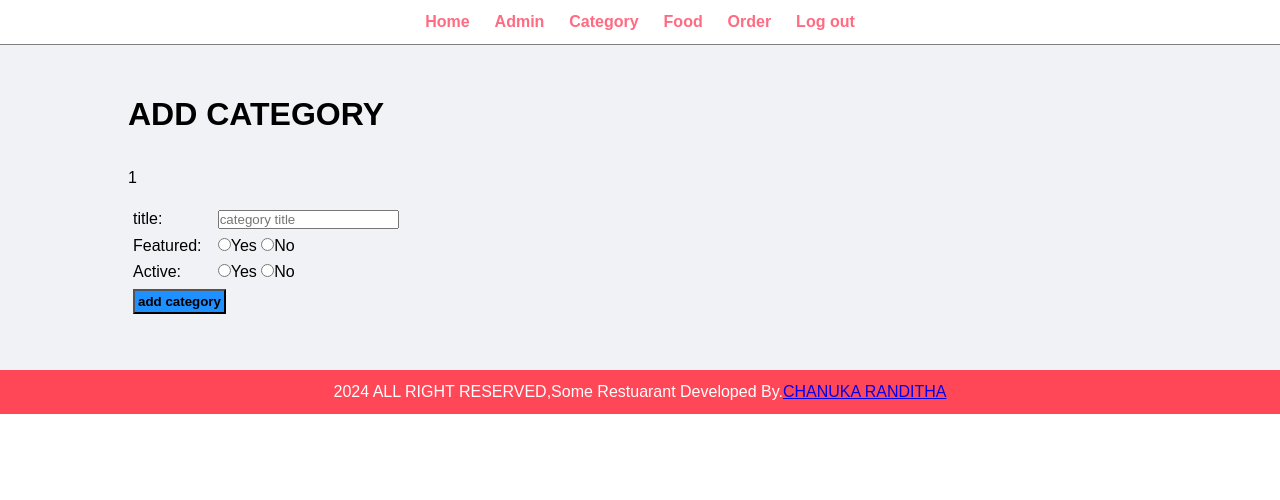
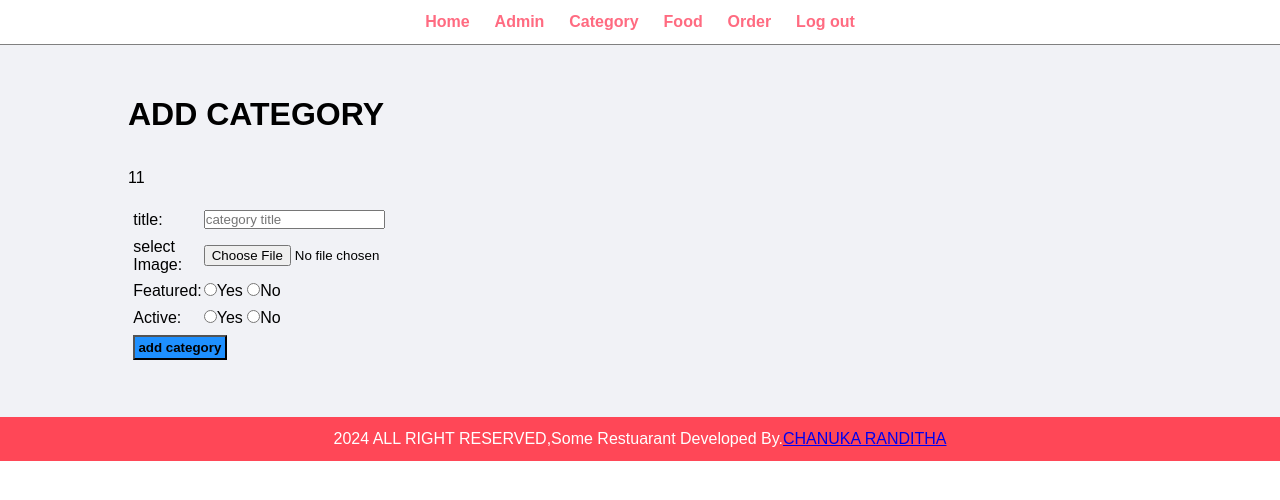
Before and after one commit to Chanuka999/food_order_web_site, a PHP site: page /food_order_web_site/admin/add-category.php in a window 1280 px wide. Shown: the top 500 px of the page. Run offline with PHP 8.4, Linux system fonts and the light colour scheme; the visitor is signed in with stand-in values (Sample User, id 1).

Commit message:
new folder in images

```diff
--- a/admin/add-category.php
+++ b/admin/add-category.php
@@ -12,16 +12,28 @@
         unset($_SESSION['add']);
       }
 
+      if(isset($_SESSION['upload'])){
+        echo $_SESSION['upload'];
+        unset($_SESSION['upload']);
+      }
+
 
 
         ?>
         <br><br>
-        <form action="" method="POST">
+        <form action="" method="POST" enctype="multipart/form-data">
             <table class="tbl-30">
                 <tr>
                     <td>title:</td>
                     <td>
                         <input type="text" name="title" placeholder="category title">
+                    </td>
+                </tr>
+
+                <tr>
+                    <td>select Image:</td>
+                    <td>
+                        <input type="file" name="image">
                     </td>
                 </tr>
                 <tr>
@@ -64,8 +76,35 @@
             $active = "No";
         }
 
-        $sql ="INSERT INTO tbl_category(title,featured,ative)
-        values('$title','$featured','$active');"
+       // print_r($_FILES['image']);
+
+        //die();
+
+        if(isset($_FILES['image']['name'])){
+            $image_name=$_FILES['image']['name'];
+
+          $ext = end(explode('.',$image_name));
+
+          $image_name = "Food_Category_".rand(000,999).'.'.$ext;
+
+
+            $source_path=$_FILES['image']['tmp_name'];
+            $destination_path = "../images/category/".$image_name;
+
+            $upload = move_uploaded_file($source_path,$destination_path);
+
+            if($upload==false){
+                $_SESSION['upload']="<div class='error'>Failed to upload image</div>";
+
+                header('location:'.SITEURL.'admin/add-category.php');
+                die();
+            }
+        }else{
+            $image_name="";
+        }
+
+        $sql ="INSERT INTO tbl_category(title,image_name,featured,active)
+        values('$title','$image_name','$featured','$active');"
         ;
 
        $res = mysqli_query($conn,$sql);
```
